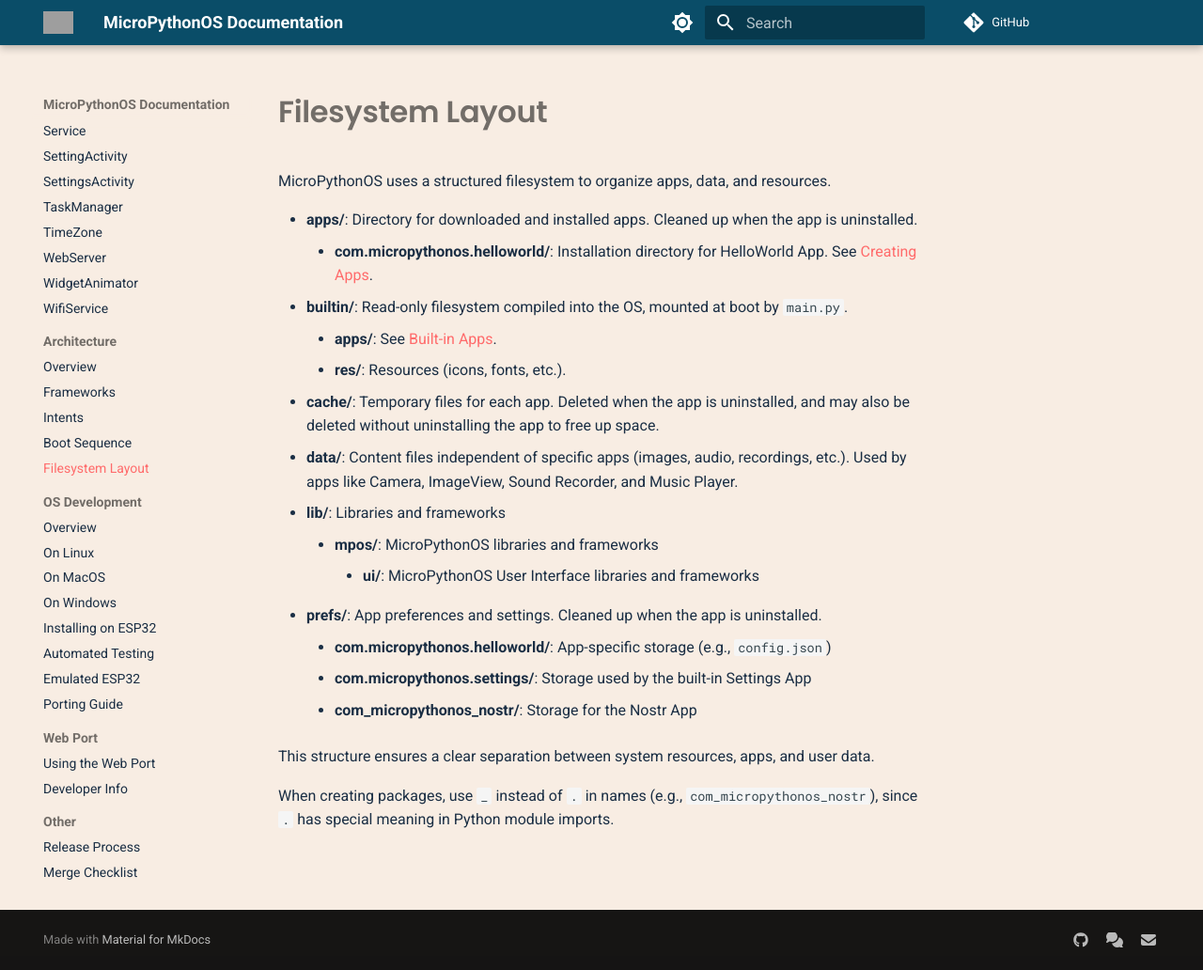
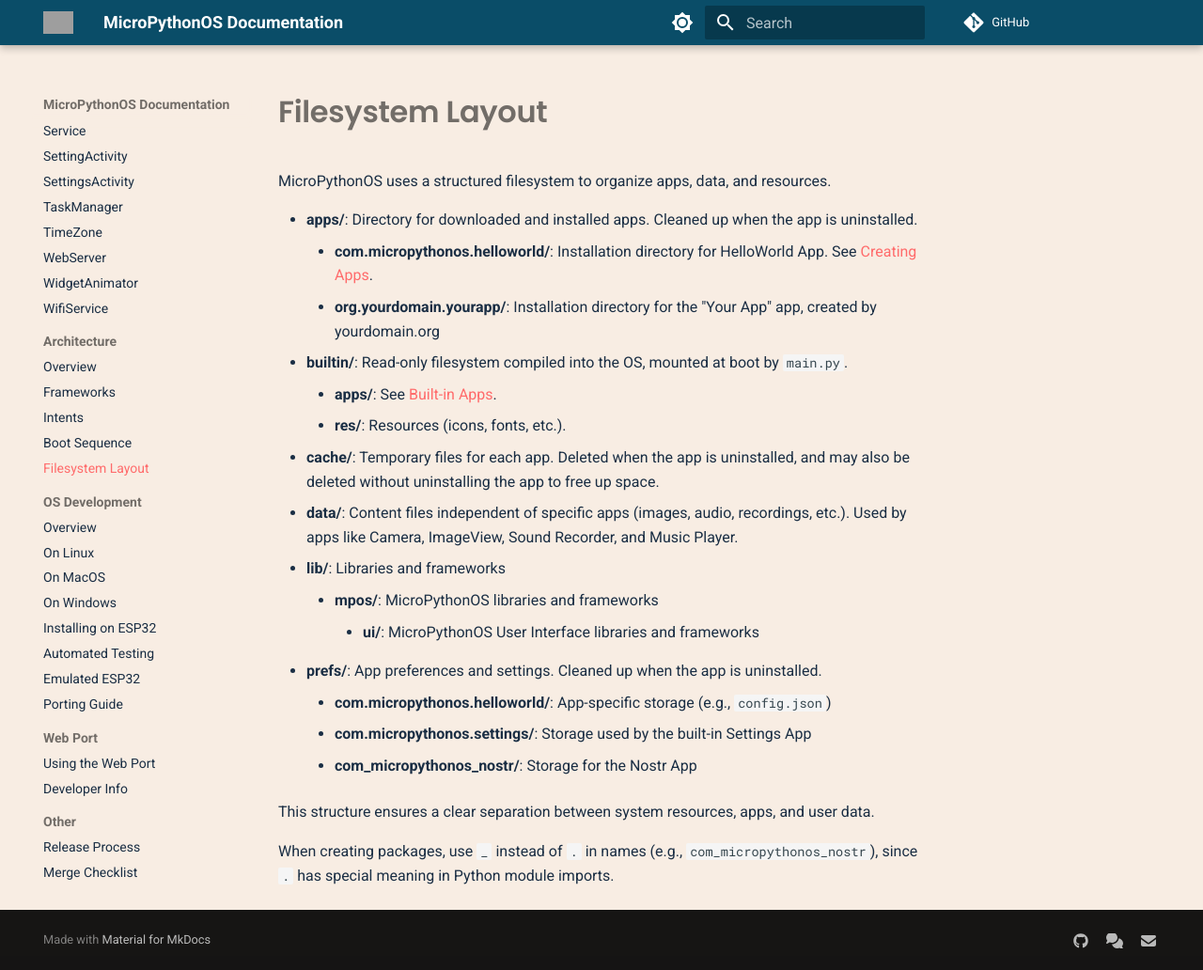
Before and after one commit to MicroPythonOS/docs, an MkDocs documentation site: the page built from docs/architecture/filesystem.md, in a window 1280 px wide and 1032 px high. Shown: the whole window at 94% size. Built offline with MkDocs 1.6.1 and Material for MkDocs 9.7.7, drawn with Linux system fonts in a browser that asks for light colours; comment, search, counter and statistics services are not loaded; grey boxes are pictures that could not be loaded.

Commit message:
update docs

```diff
--- a/docs/architecture/filesystem.md
+++ b/docs/architecture/filesystem.md
@@ -4,6 +4,7 @@ MicroPythonOS uses a structured filesystem to organize apps, data, and resources
 
 - **apps/**: Directory for downloaded and installed apps. Cleaned up when the app is uninstalled.
     - **com.micropythonos.helloworld/**: Installation directory for HelloWorld App. See [Creating Apps](../apps/creating-apps.md).
+    - **org.yourdomain.yourapp/**: Installation directory for the "Your App" app, created by yourdomain.org
 - **builtin/**: Read-only filesystem compiled into the OS, mounted at boot by `main.py`.
     - **apps/**: See [Built-in Apps](../apps/built-in-apps.md).
     - **res/**: Resources (icons, fonts, etc.).
```
